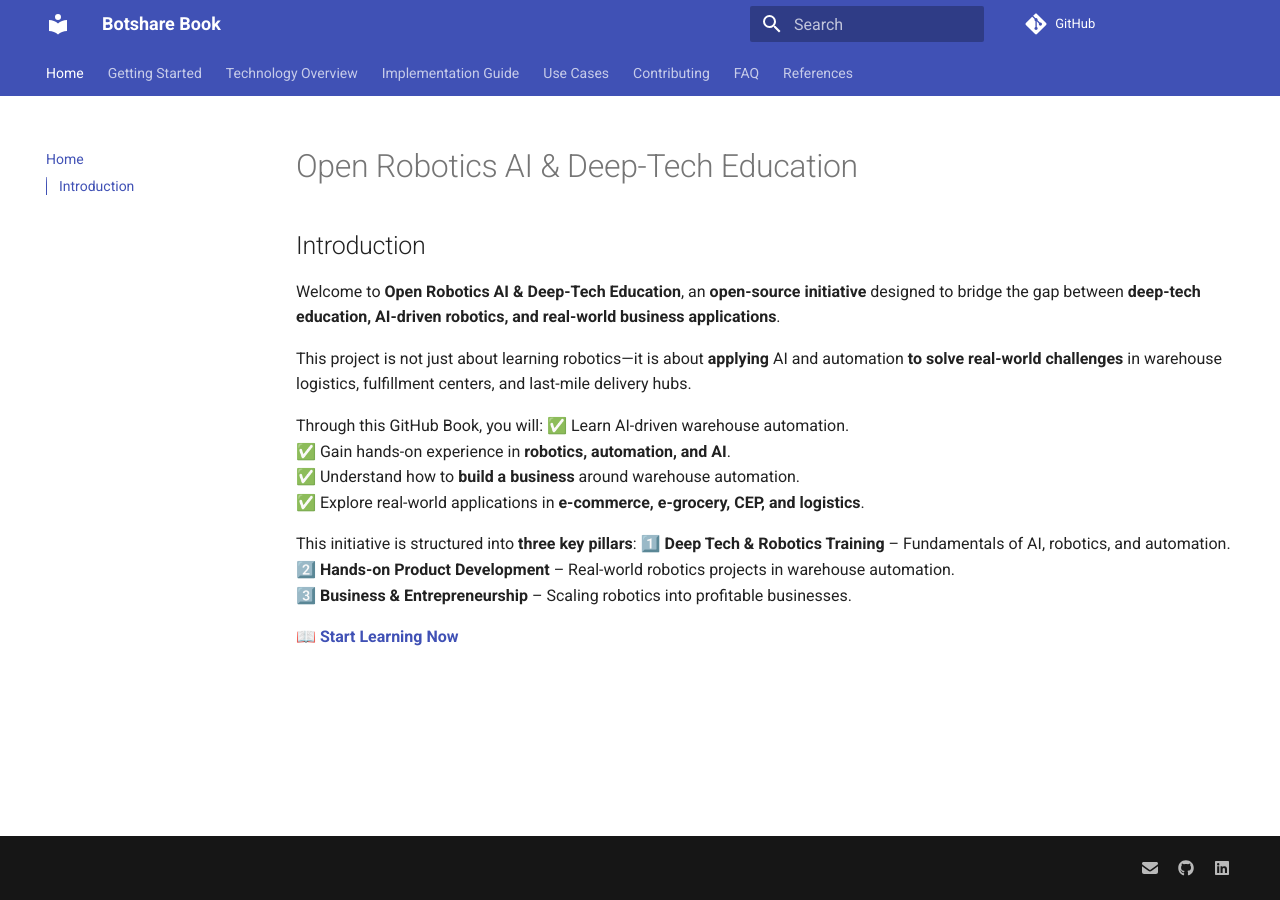
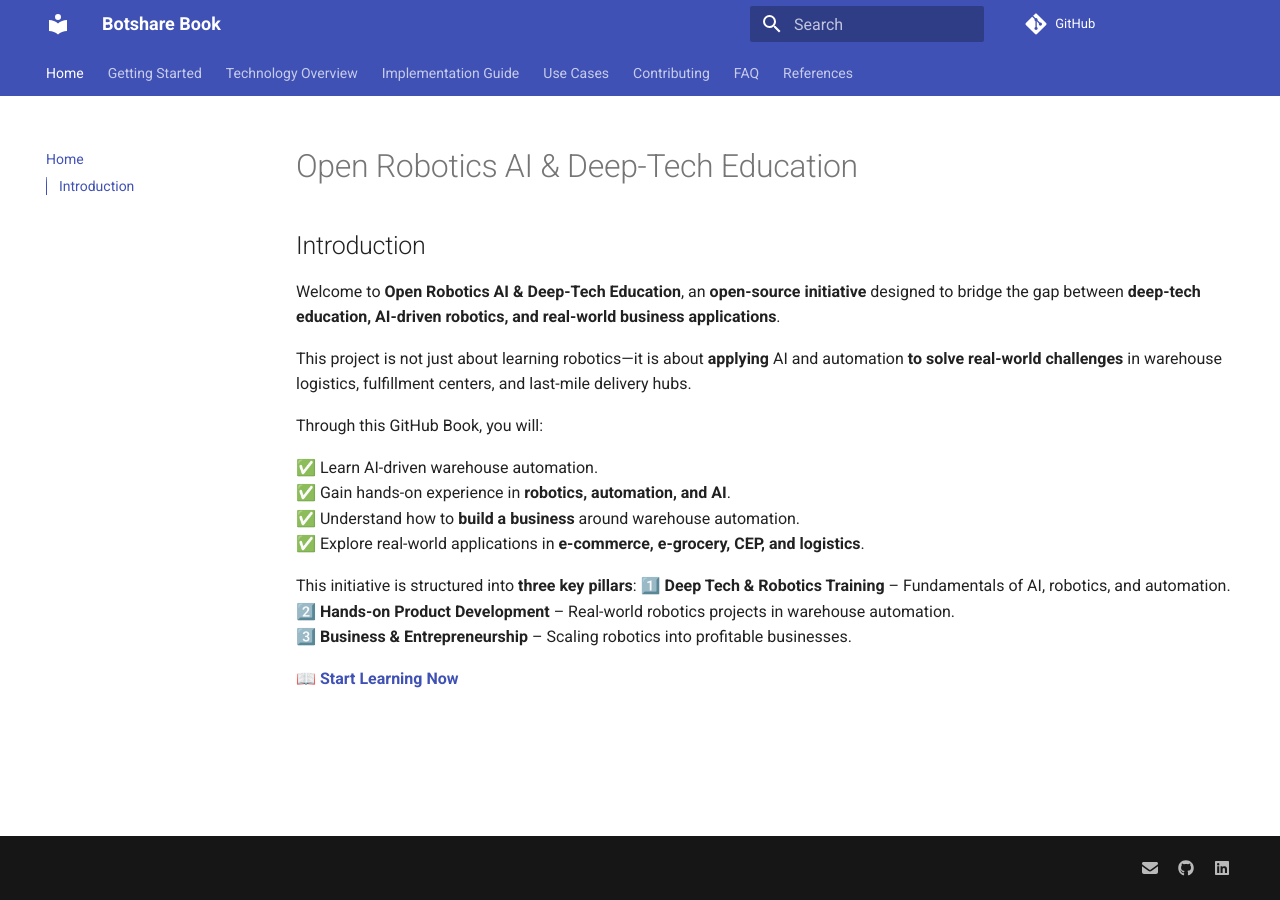
Before and after one commit to BotshareAI/Botshare_book, an MkDocs documentation site: the page built from docs/index.md, in a window 1280 px wide. Built offline with MkDocs 1.6.1 and Material for MkDocs 9.7.7, drawn with Linux system fonts in a browser that asks for light colours; comment, search, counter and statistics services are not loaded.

```diff
--- a/docs/index.md
+++ b/docs/index.md
@@ -7,6 +7,7 @@ Welcome to **Open Robotics AI & Deep-Tech Education**, an **open-source initiati
 This project is not just about learning robotics—it is about **applying** AI and automation **to solve real-world challenges** in warehouse logistics, fulfillment centers, and last-mile delivery hubs.
 
 Through this GitHub Book, you will:
+
 ✅ Learn AI-driven warehouse automation.
 ✅ Gain hands-on experience in **robotics, automation, and AI**.
 ✅ Understand how to **build a business** around warehouse automation.
@@ -17,4 +18,4 @@ This initiative is structured into **three key pillars**:
 2️⃣ **Hands-on Product Development** – Real-world robotics projects in warehouse automation.
 3️⃣ **Business & Entrepreneurship** – Scaling robotics into profitable businesses.
 
-📖 **[Start Learning Now](getting-started.md)**
+📖 **[Start Learning Now](getting_started.md)**
```
